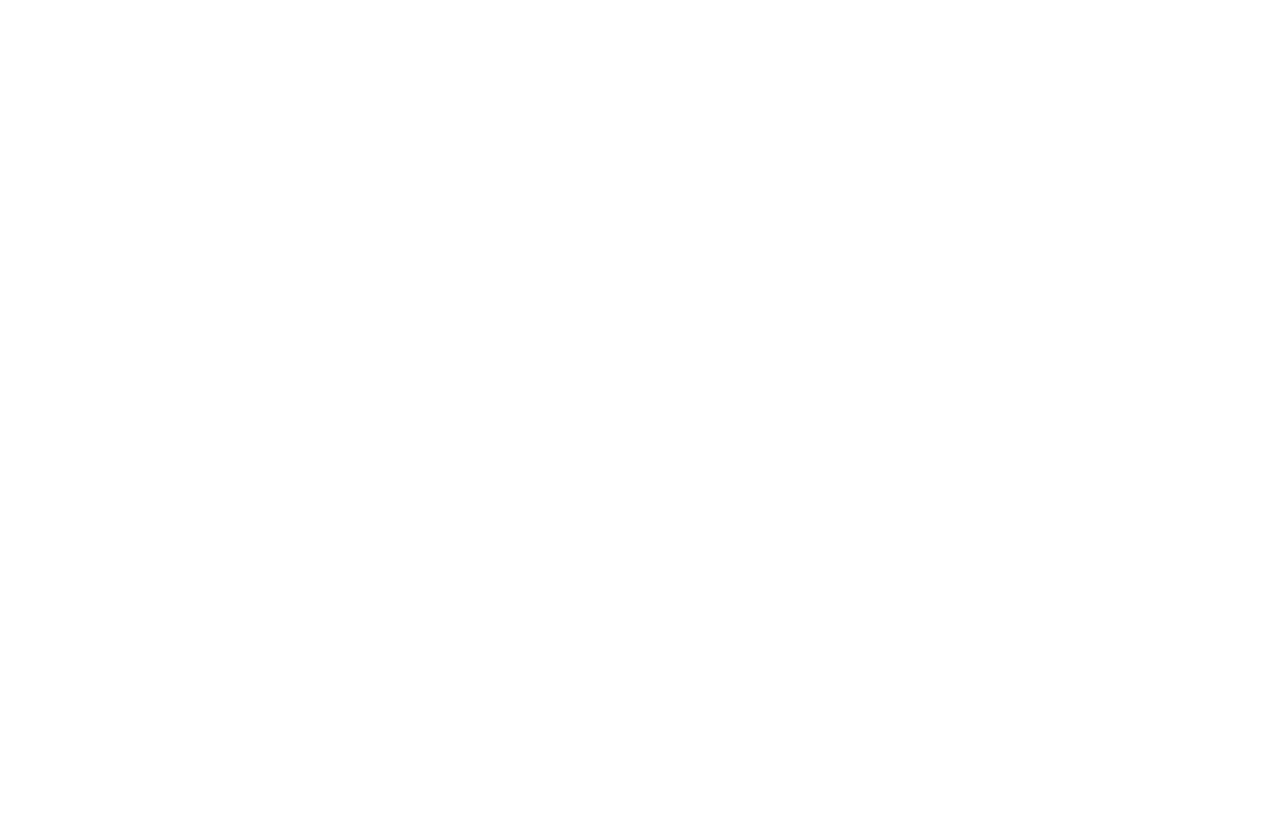
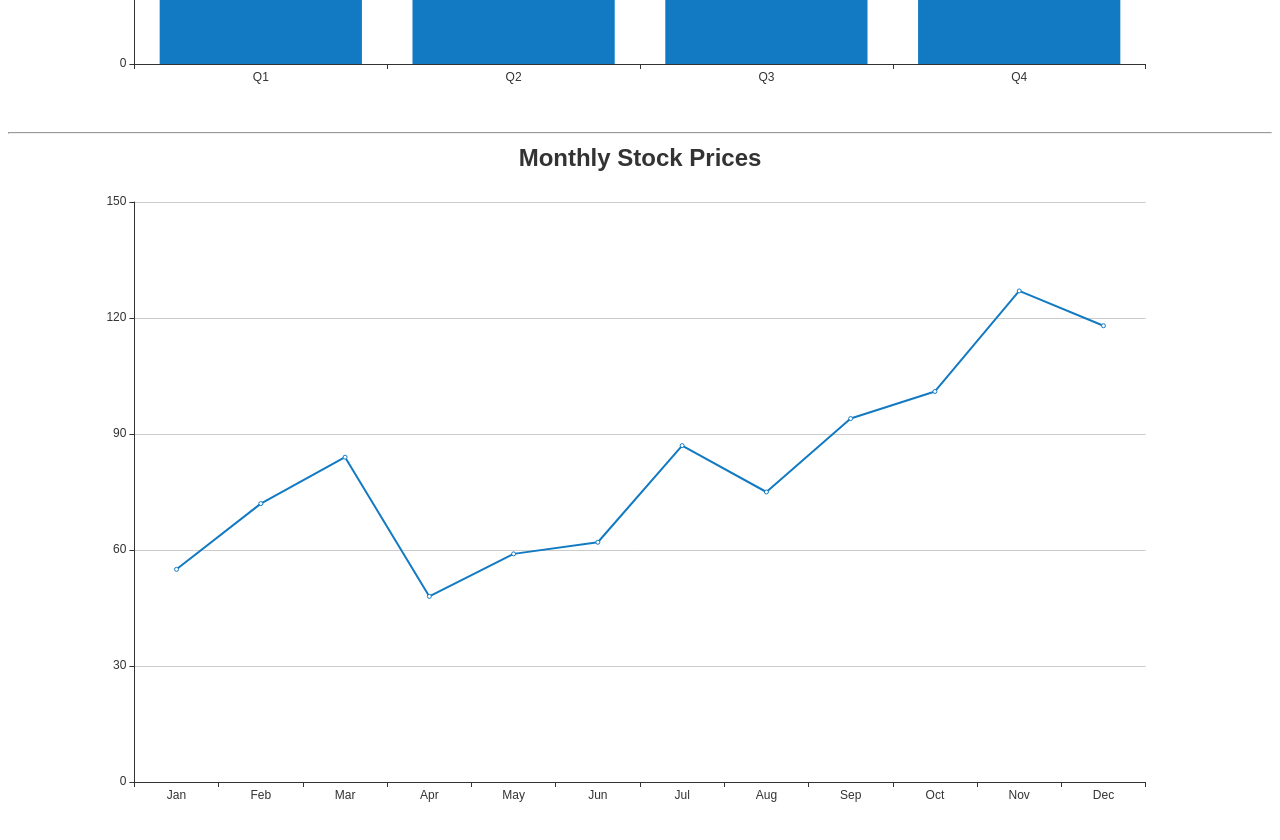
Before and after one commit to Munene44/charts-and-graphs, a Vue app: page / in a window 1280 px wide. Shown: the part 840-1680 px from the top of the page. Before the commit the page ends 800 px from the top, so only its background shows below. Built offline with nearby package versions, Linux system fonts and the light colour scheme.

Commit message:
chnage title data

```diff
--- a/src/components/HelloWorld.vue
+++ b/src/components/HelloWorld.vue
@@ -1,29 +1,136 @@
+
+Skip to content
+Pull requests
+Issues
+Marketplace
+Explore
+@Munene44
+Learn Git and GitHub without any code!
+
+Using the Hello World guide, you’ll start a branch, write comments, and open a pull request.
+ratracegrad /
+vue-eCharts-demo
+
+1
+11
+
+    5
+
+Code
+Issues
+Pull requests
+Actions
+Projects
+Wiki
+Security
+
+    Insights
+
+vue-eCharts-demo/src/components/HelloWorld.vue
+@ratracegrad
+ratracegrad first commit
+Latest commit 93117cf on Apr 7, 2019
+History
+1 contributor
+87 lines (85 sloc) 1.44 KB
 <template>
-<chart _:options_="chartOptionsBar"></chart>
+  <div>
+    <div class="chart-wrapper">
+      <chart :options="chartOptionsBar"></chart>
+    </div>
+    <hr />
+    <div class="chart-wrapper">
+      <chart :options="chartOptionsLine"></chart>
+    </div>
+  </div>
 </template>
 
 <script>
 export default {
-  name: 'HelloWorld',
+  name: "HelloWorld",
   data: () => ({
     chartOptionsBar: {
       xAxis: {
-    data: ['Q1', 'Q2', 'Q3', 'Q4']
+        data: ["Q1", "Q2", "Q3", "Q4"]
       },
       yAxis: {
-    type: 'value'
+        type: "value"
       },
       series: [
         {
-      type: 'bar',
+          type: "bar",
           data: [63, 75, 24, 92]
         }
+      ],
+      title: {
+        text: "Quarterly Sales Results",
+        x: "center",
+        textStyle: {
+          fontSize: 24
+        }
+      },
+      color: ["#127ac2"]
+    },
+    chartOptionsLine: {
+      xAxis: {
+        data: [
+          "Jan",
+          "Feb",
+          "Mar",
+          "Apr",
+          "May",
+          "Jun",
+          "Jul",
+          "Aug",
+          "Sep",
+          "Oct",
+          "Nov",
+          "Dec"
         ]
+      },
+      yAxis: {
+        type: "value"
+      },
+      series: [
+        {
+          type: "line",
+          data: [55, 72, 84, 48, 59, 62, 87, 75, 94, 101, 127, 118]
         }
-
+      ],
+      title: {
+        text: "Monthly Stock Prices",
+        x: "center",
+        textStyle: {
+          fontSize: 24
+        }
+      },
+      color: ["#127ac2"]
+    }
   })
-}
+};
 </script>
 
 <style scoped>
+.chart-wrapper {
+  width: 100%;
+  height: 700px;
+}
+.echarts {
+  width: 100%;
+  height: 100%;
+}
 </style>
+
+    © 2020 GitHub, Inc.
+    Terms
+    Privacy
+    Security
+    Status
+    Help
+
+    Contact GitHub
+    Pricing
+    API
+    Training
+    Blog
+    About
--- a/src/main.js
+++ b/src/main.js
@@ -1,9 +1,9 @@
-import Vue from 'vue'
-import App from './App.vue'
+import Vue from "vue";
+import App from "./App.vue";
+import "@/plugins/echarts";
 
-Vue.config.productionTip = false
+Vue.config.productionTip = false;
 
 new Vue({
-  render: h => h(App),
-}).$mount('#app')
-import "@/plugins/echarts";
+  render: h => h(App)
+}).$mount("#app");
--- a/src/plugins/echarts.js
+++ b/src/plugins/echarts.js
@@ -2,5 +2,7 @@
 import Echarts from 'vue-echarts';
 
 import 'echarts/lib/chart/bar';
+import 'echarts/lib/component/title';
+import 'echarts/lib/chart/line';
 
 Vue.component('chart', Echarts);
```
Lines whose indentation alone changed are shown as unchanged.
